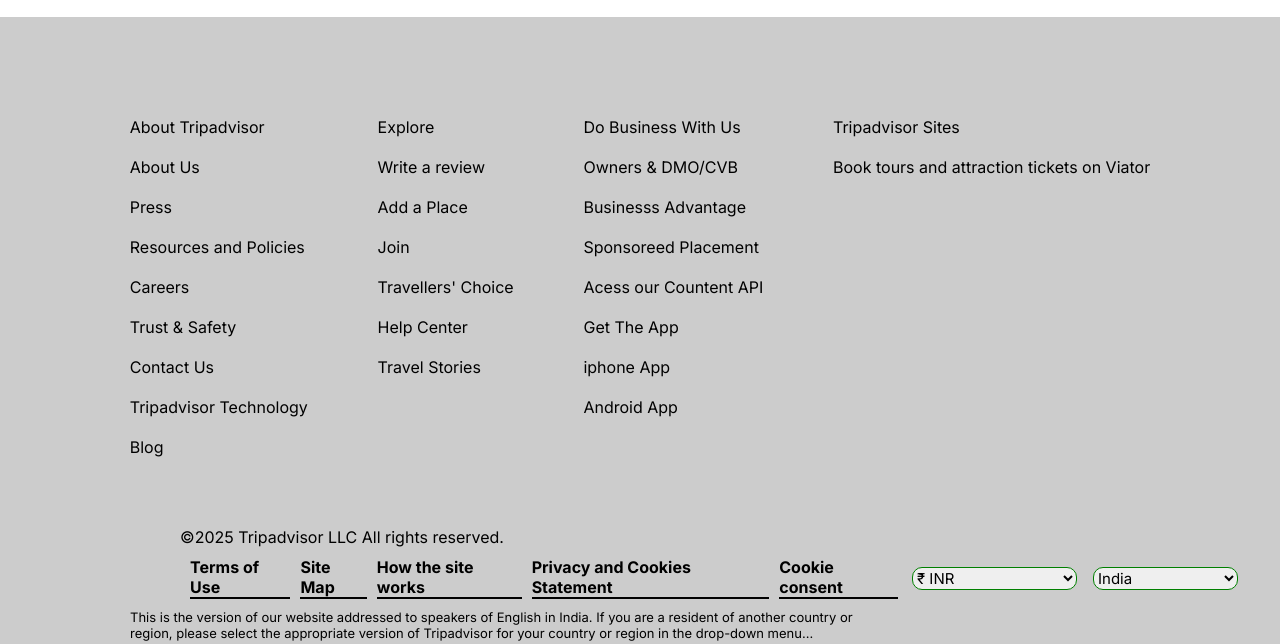
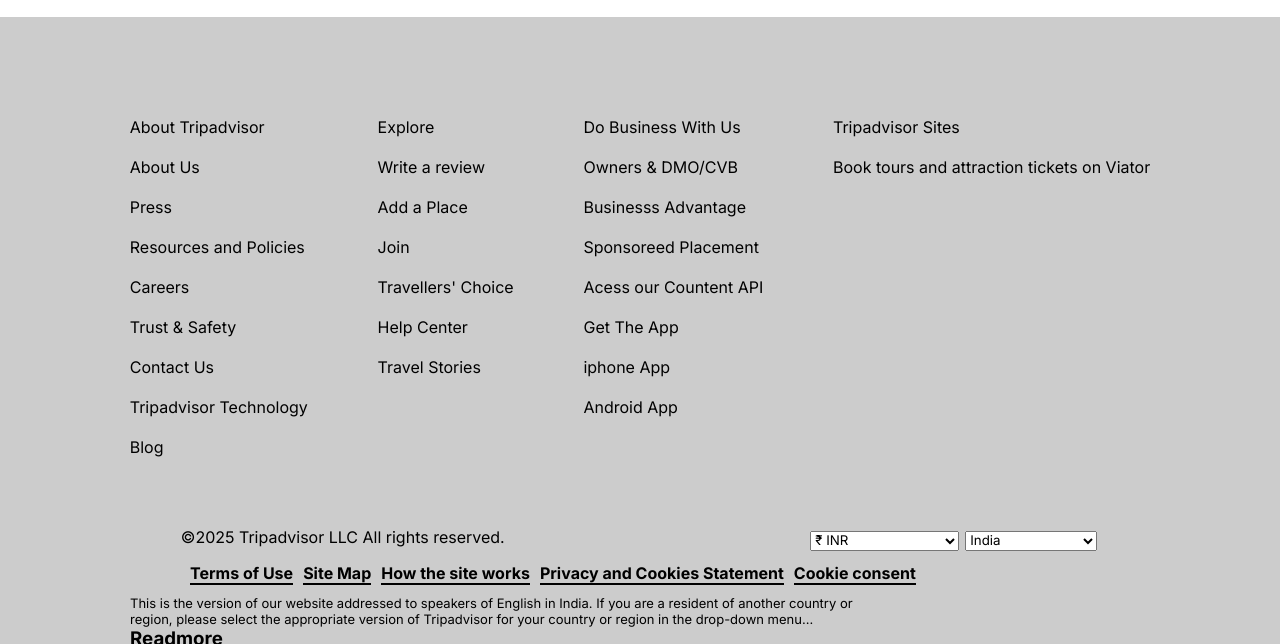
Before and after one commit to anbarasuanbu68543-lgtm/trip-advisor__clone__webpage, a plain HTML site: page index.html in a window 1280 px wide. Shown: the part 3331-3975 px from the top of the page. Drawn offline with Linux system fonts and the light colour scheme.

Commit message:
updated flies

```diff
--- a/index.html
+++ b/index.html
@@ -243,19 +243,13 @@
       <div class="footer__two">
         <div class="footer__two__s1">
           <p>&copy;2025 Tripadvisor LLC All rights reserved.</p>
-        </div>
-        <div class="footer__two__s2">
-          <p>Terms of Use</p>
-          <p>Site Map</p>
-          <p>How the site works</p>
-          <p>Privacy and Cookies Statement</p>
-          <p>Cookie consent</p>
+          <div class="select__tag">
             <form>
               <table>
                 <tr>
                   <td></td>
                   <td>
-                  <select>
+                    <select class="one">
                       <option>₹ INR</option>
                       <option>$ U>S dolar</option>
                       <option>R$ Brazilian</option>
@@ -270,7 +264,7 @@
                 <tr>
                   <td></td>
                   <td>
-                  <select>
+                    <select class="two">
                       <option>India</option>
                       <option>United States</option>
                       <option>Brasil</option>
@@ -281,6 +275,14 @@
                 </tr>
               </table>
             </form>
+          </div>
+        </div>
+        <div class="footer__two__s2">
+          <p>Terms of Use</p>
+          <p>Site Map</p>
+          <p>How the site works</p>
+          <p>Privacy and Cookies Statement</p>
+          <p>Cookie consent</p>
         </div>
         <div class="footer__two__s3">
           <p>
--- a/style.css
+++ b/style.css
@@ -242,9 +242,12 @@ h5 {
 }
 
 .footer__two__s1 {
-  margin-left: 150px;
+  display: flex;
+  justify-content: space-around;
 }
-
+.select__tag{
+  display: flex;
+}
 .footer__two__s2 {
   display: flex;
   align-items: center;
@@ -252,6 +255,7 @@ h5 {
   padding: 10px;
   margin-left: 150px;
 }
+
 .footer__two__s2 p {
   border-bottom: solid black 2px;
   font-weight: bold;
@@ -305,7 +309,7 @@ h5 {
     margin-bottom: 10px;
   }
   .search__bar button {
-    padding: 10px;
+    padding: 5px;
     margin-bottom: 10px;
   }
   .navbar__s2,
@@ -321,7 +325,7 @@ h5 {
   }
   .search-tool__s1 {
     align-items: center;
-    font-size: 11px;
+    font-size: 8px;
   }
   .where__s1 {
     display: none;
@@ -375,8 +379,7 @@ h5 {
     border-bottom: #00aa6c 1px solid;
   }
   .footer__two__s1 {
-    margin-left: 100px;
-    margin-bottom: 20px;
+    justify-content: space-around;
   }
   .footer__two__s2 p {
     display: none;
```
Lines whose indentation alone changed are shown as unchanged.
